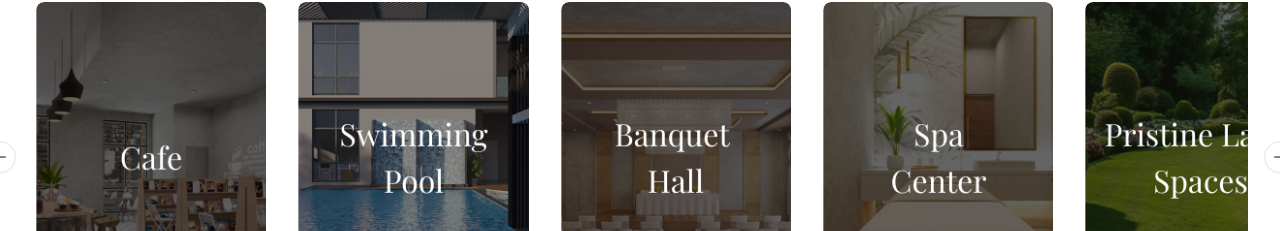
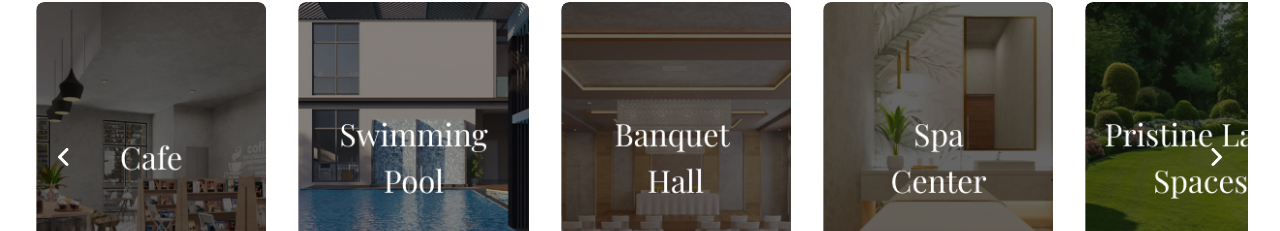
Before and after one commit to dev-kingz/ayassociates, a Next.js app: page /projects/trulife in a window 1280 px wide. Shown: the part 2266-2497 px from the top of the page. Built offline with nearby package versions, Linux system fonts and the light colour scheme.

Commit message:
Optimize image loading in ClubAmenitiesCarousel and TrulifeHeaderCarousel

```diff
--- a/src/components/Carousel/ClubAmenitiesCarousel.tsx
+++ b/src/components/Carousel/ClubAmenitiesCarousel.tsx
@@ -4,11 +4,13 @@ import { Card, CardContent } from "@/components/ui/card";
 import {
   Carousel,
   CarouselContent,
+  CarouselApi,
   CarouselItem,
   CarouselNext,
   CarouselPrevious,
 } from "@/components/ui/carousel";
 import Autoplay from "embla-carousel-autoplay";
+import { FaAngleRight, FaAngleLeft } from "react-icons/fa6";
 import Image from "next/image";
 
 const projects = [
@@ -39,12 +41,28 @@ const projects = [
 ];
 
 export function ClubAmenitiesCarousel() {
+  const [api, setApi] = React.useState<CarouselApi>()
+    const [current, setCurrent] = React.useState(0)
+
+    React.useEffect(() => {
+        if (!api) {
+            return
+        }
+
+        setCurrent(api.selectedScrollSnap())
+
+        api.on("select", () => {
+            setCurrent(api.selectedScrollSnap())
+        })
+    }, [api])
+
   const plugin = React.useRef(
     Autoplay({ delay: 2000, stopOnInteraction: true })
   );
 
   return (
     <Carousel
+    setApi={setApi}
       plugins={[plugin.current]}
       onMouseEnter={plugin.current.stop}
       onMouseLeave={plugin.current.reset}
@@ -64,8 +82,18 @@ export function ClubAmenitiesCarousel() {
           </CarouselItem>
         ))}
       </CarouselContent>
-      <CarouselPrevious />
-      <CarouselNext />
+      <button
+                    className="absolute left-4 top-1/2 flex h-8 w-8 -translate-y-1/2 transform items-center justify-center font-bold"
+                    onClick={() => api?.scrollTo(current - 1)}
+                >
+                    <FaAngleLeft className="h-6 w-6 text-white" />
+                </button>
+                <button
+                    className="absolute right-4 top-1/2 flex h-8 w-8 -translate-y-1/2 transform items-center justify-center font-bold"
+                    onClick={() => api?.scrollTo(current + 1)}
+                >
+                    <FaAngleRight className="h-6 w-6 text-white" />
+                </button>
     </Carousel>
   );
 }
```
Also changed, not shown: src/components/Carousel/TrulifeHeaderCarousel.tsx (indentation only).
